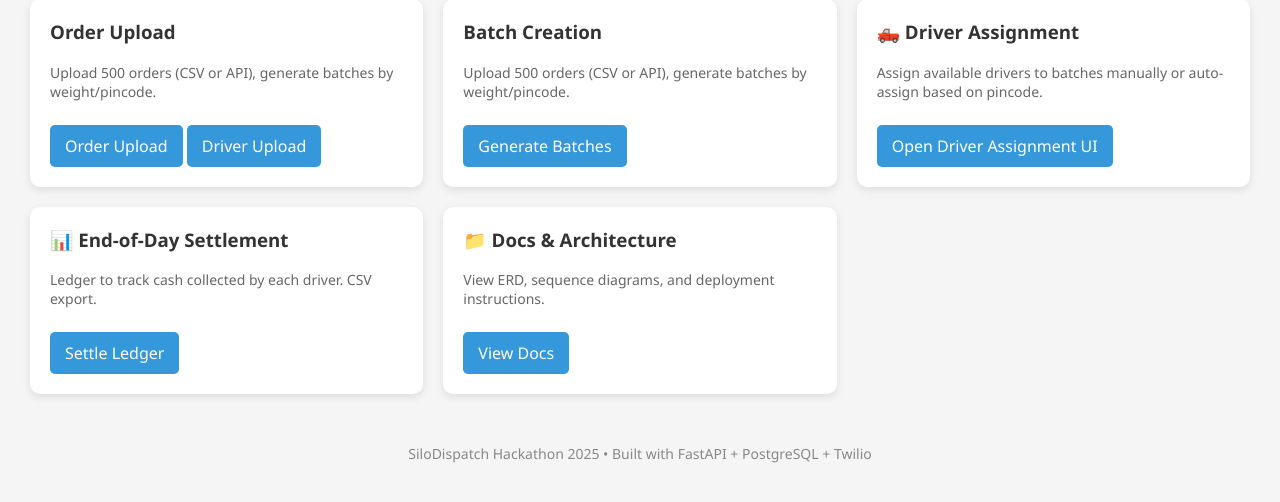
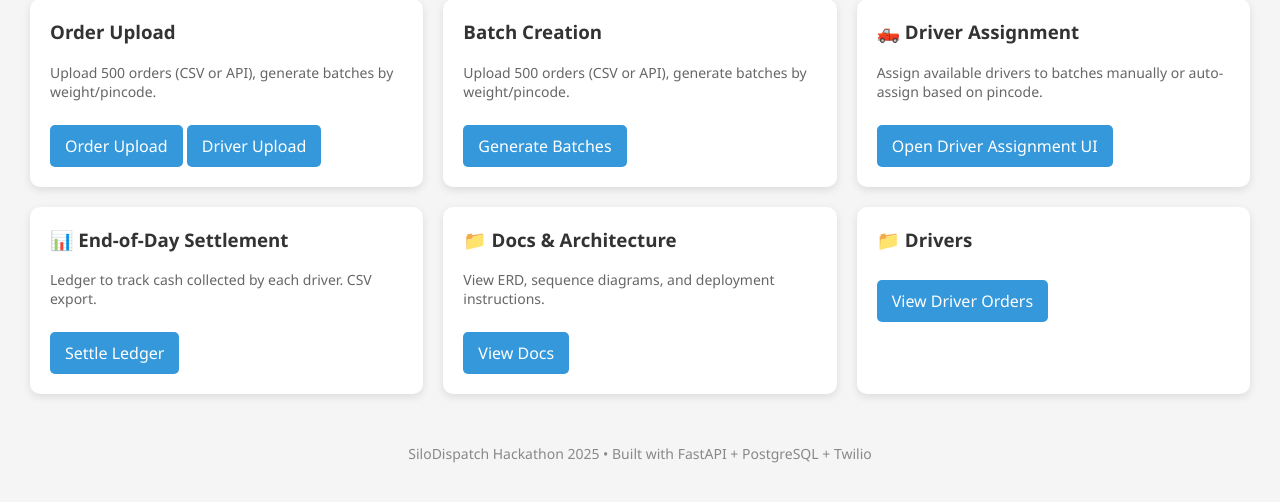
Before and after one commit to Sinchana-01/silodispatch, a FastAPI app: page / in a window 1280 px wide. Shown: the part 195-697 px from the top of the page. Run offline with FastAPI, Linux system fonts and the light colour scheme.

Commit message:
Updated index.html

```diff
--- a/templates/index.html
+++ b/templates/index.html
@@ -114,7 +114,11 @@
     </div>
 
 
+<div class="card">
+      <h3>📁 Drivers</h3>
 
+      <a href="http://localhost:8000/driver-orders">View Driver Orders</a>
+    </div>
 
   </main>
 
```
